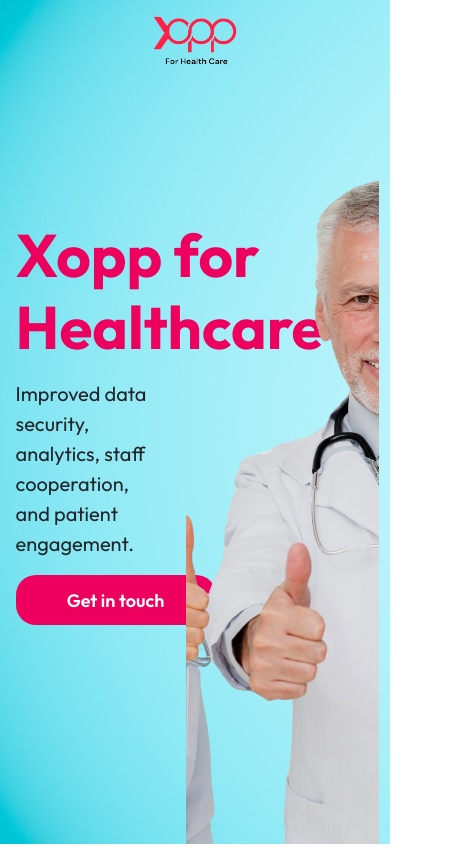
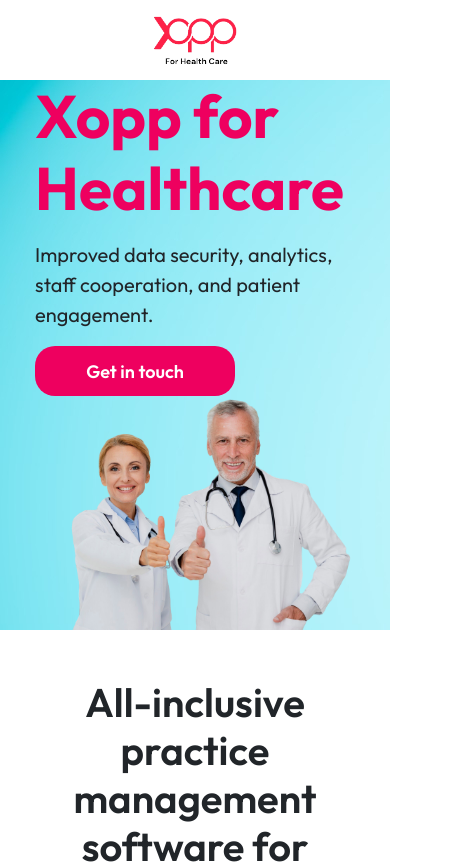
Before and after one commit to mishab777/young, a plain HTML site: page index.html in a window 390 px wide. Shown: the top 864 px of the page, 450 px wide, since content can reach past the window. Drawn offline with nearby package versions, Linux system fonts and the light colour scheme.

Commit message:
Update index.html

```diff
--- a/index.html
+++ b/index.html
@@ -366,6 +366,22 @@
 .input_field[type=number] {
   -moz-appearance: textfield;
 }
+@media(min-width:320px) and (max-width:480px){
+  .hero{
+    flex-direction: column;
+    height: auto;
+    margin-top: 80px;
+  }
+  .hero-text{
+    width: 90%;
+  }
+  .hero-image{
+    width: 100%;
+  }
+  .container-card{
+    display: none;
+  }
+}
 </style>
 </head>
 <body>
```
